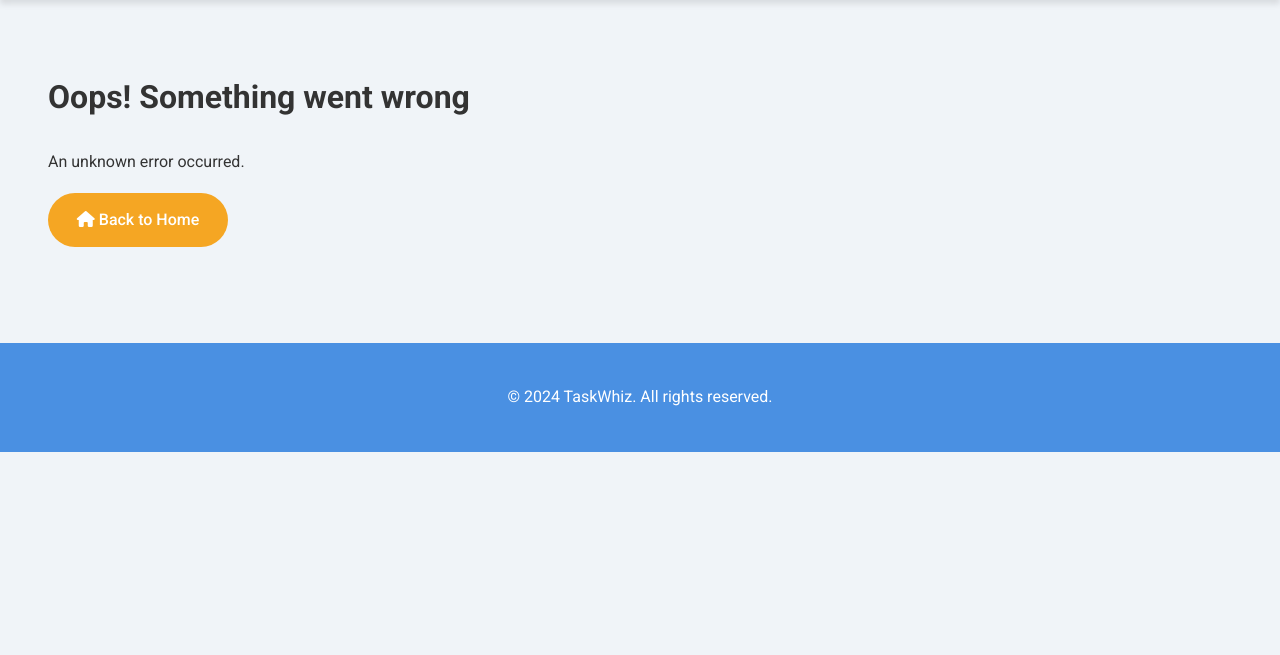
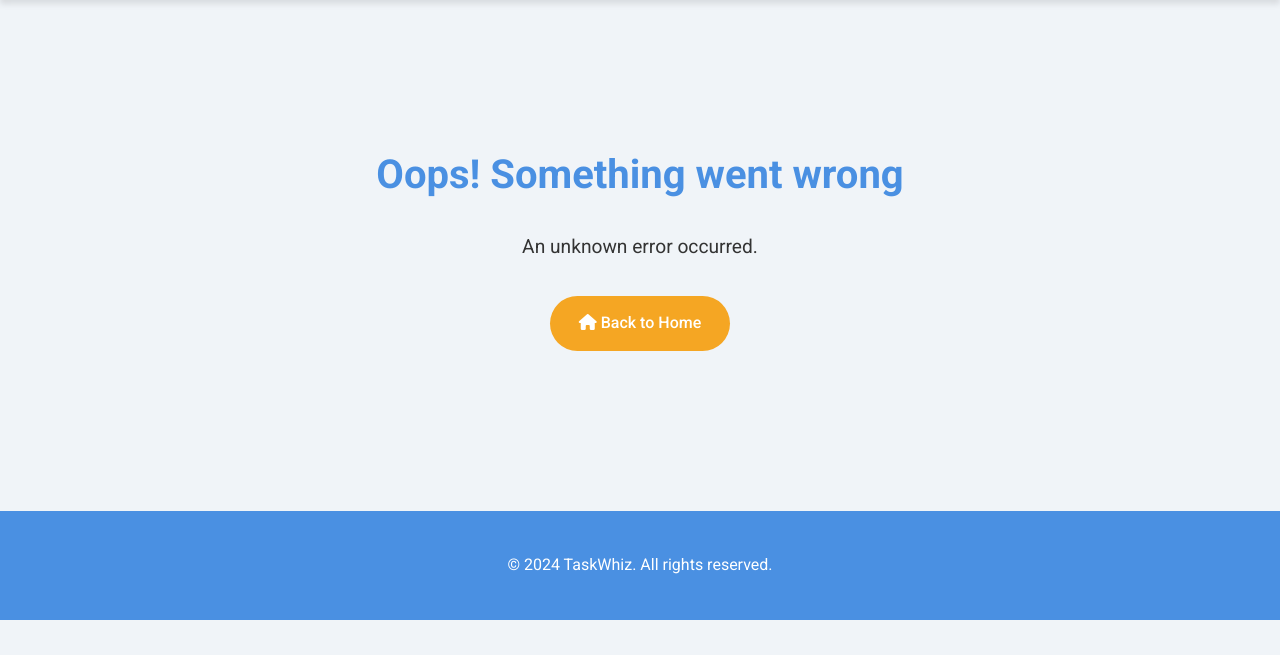
Before and after one commit to Anik2812/TaskWhiz, a Flask app: page /error in a window 1280 px wide. Shown: the part 109-764 px from the top of the page. Run offline with Flask 3, Linux system fonts and the light colour scheme; some libraries are stand-ins or nearby versions.

Commit message:
Update style.css

```diff
--- a/static/css/style.css
+++ b/static/css/style.css
@@ -144,12 +144,12 @@
   letter-spacing: 0.5px;
 }
 
-  .status-pending {
+.status-not-submitted {
   background-color: #ffeeba;
   color: #856404;
 }
 
-  .status-in-progress {
+.status-ready-to-submit {
   background-color: #b8daff;
   color: #004085;
 }
@@ -159,10 +159,10 @@
   color: #155724;
 }
 
-  .assignment-due-date {
+.assignment-due-date, .assignment-course {
   font-size: 0.95rem;
   color: var(--text-light);
-    margin-bottom: 1.5rem;
+  margin-bottom: 1rem;
 }
 
 .file-upload {
@@ -196,6 +196,7 @@
   border-radius: 5px;
   cursor: pointer;
   transition: var(--transition);
+  margin-top: 1rem;
 }
 
 .submit-btn:hover {
@@ -295,6 +296,23 @@
   box-shadow: 0 0 20px rgba(255, 255, 255, 0.2);
 }
 
+/* Error page */
+.error-container {
+  text-align: center;
+  padding: 4rem 0;
+}
+
+.error-container h1 {
+  font-size: 2.5rem;
+  color: var(--primary-color);
+  margin-bottom: 1rem;
+}
+
+.error-container p {
+  font-size: 1.2rem;
+  margin-bottom: 2rem;
+}
+
 /* Responsive design */
 @media (max-width: 768px) {
   .features {
```
Lines whose indentation alone changed are shown as unchanged.
